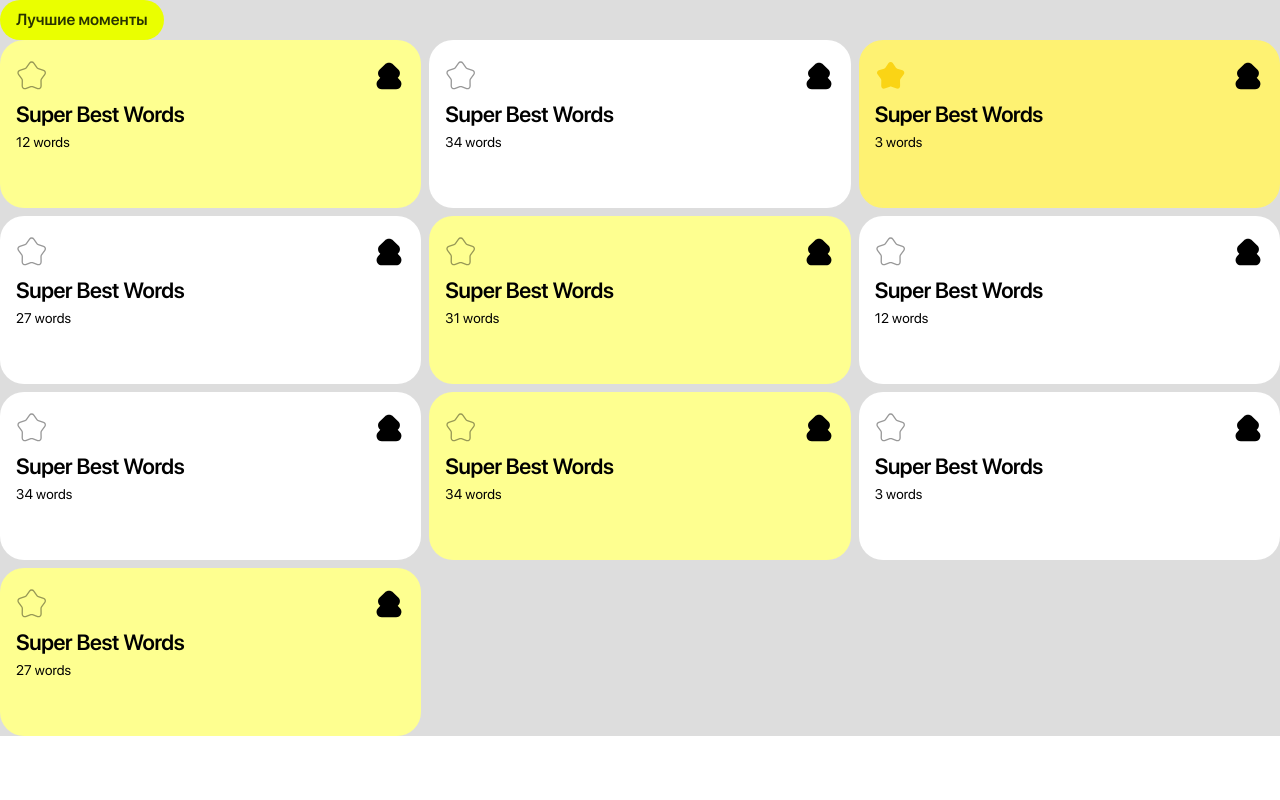
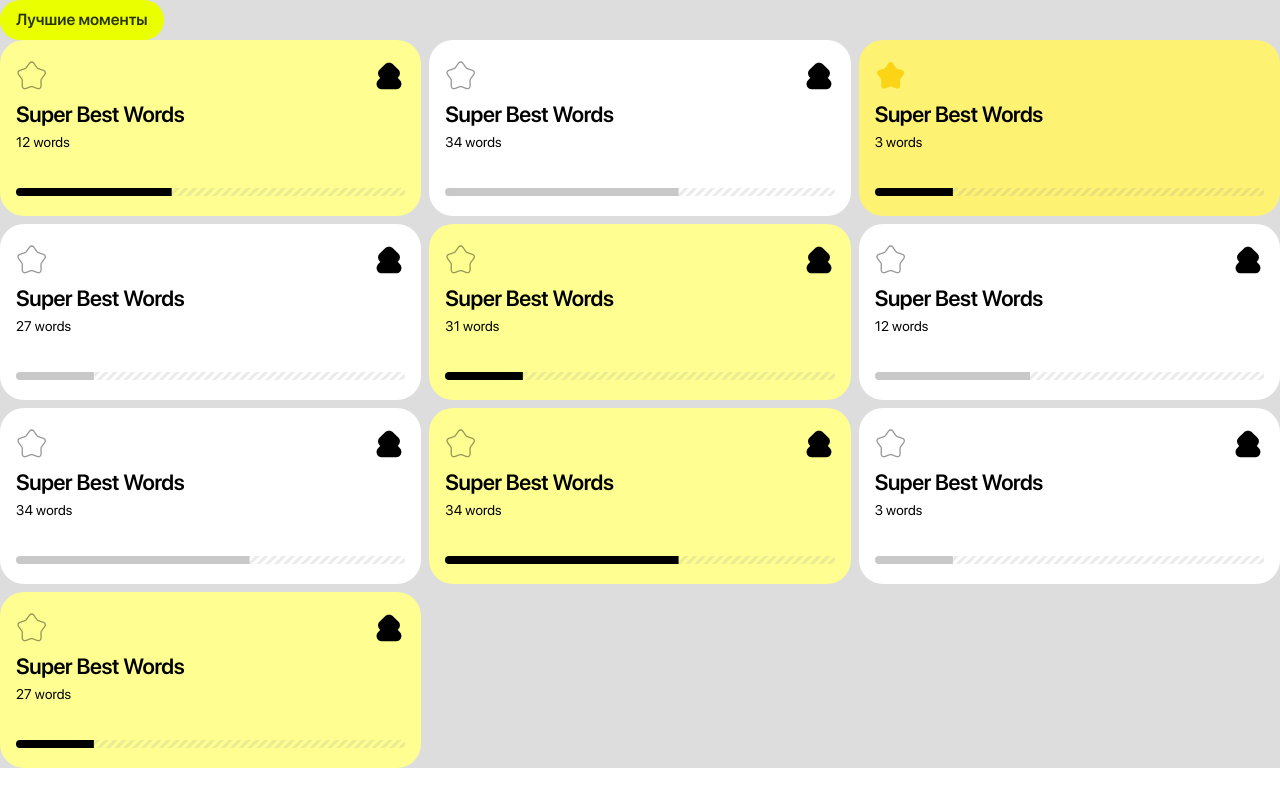
Before and after one commit to ux-button/starwordy-app, a React (Vite) app: page / in a window 1280 px wide. Built offline with nearby package versions, Linux system fonts and the light colour scheme.

Commit message:
Fix: Switch logic for GroupCell

```diff
--- a/src/ComponentsLibrary.jsx
+++ b/src/ComponentsLibrary.jsx
@@ -5,7 +5,7 @@ const ComponentLibrary = () => {
     return (
         <div className="bg-mono-200">
             <Button type='primary' size='main'>Лучшие моменты</Button>
-            <div className="grid grid-cols-3 gap-2">
+            <div className="grid grid-cols-2 sm:grid-cols-3 gap-2">
                 <GroupCell groupName='Super Best Words' words='12' learningCurve='4' isRaised={true} isStarred={false} />
                 <GroupCell groupName='Super Best Words' words='34' learningCurve='6' isRaised={false} isStarred={false} />
                 <GroupCell groupName='Super Best Words' words='3' learningCurve='2' isRaised={false} isStarred={true} />
--- a/src/components/GroupCell.jsx
+++ b/src/components/GroupCell.jsx
@@ -1,60 +1,41 @@
-import { useEffect, useState } from "react"
 import { Icon } from "./Icon"
 import { ProgressBar } from "./ProgressBar"
 
 const GroupCell = ({ groupName, words, learningCurve, isStarred, isRaised }) => {
-    const [type, setType] = useState({})
-
-    useEffect(() => {
-        // Default state params
-        if (!isStarred && !isRaised) {
-            setType({
-                ...type,
+  const groupType = () => {
+    switch (true) {
+      case (!isRaised && !isStarred):
+        return {
             bg: 'bg-white',
-                iconsBlock:
-                    <div className="flex justify-between">
-                        <Icon type='star' style='fill-none stroke-black opacity-40 hover:opacity-70 stroke-l size-8' />
-                        <Icon type='rise' style='fill-black size-8' />
-                    </div>,
-            })
+            starIcon: 'fill-none stroke-black opacity-40 hover:opacity-70 stroke-l size-8',
+            raiseIcon: 'fill-black size-8',
+        }
+      case (isRaised && !isStarred):
+        return {
+            bg: 'bg-lime-200',
+            starIcon: 'fill-none stroke-black opacity-40 hover:opacity-70 stroke-l size-8',
+            raiseIcon: 'fill-black size-8',
+        }
+      case (!isRaised && isStarred):
+        return {
+            bg: 'bg-daisy-200',
+            starIcon: 'fill-daisy-400 hover:fill-daisy-300 size-8',
+            raiseIcon: 'fill-black size-8',
+        }
+    }
   }
 
-        // Raised state params
-        if (!isStarred && isRaised) {
-            setType({
-                ...type,
-                bg: 'bg-lime-200',
-                iconsBlock:
+  return (
+    <div className={`${groupType().bg} py-5 px-4 rounded-3xl space-y-2`}>
       <div className="flex justify-between">
-                        <Icon type='star' style='fill-none stroke-black opacity-40 hover:opacity-70 stroke-l size-8' />
-                        <Icon type='rise' style='fill-black size-8' />
-                    </div>,
-            })
-        }
-
-        // Starred state params
-        if (isStarred && !isRaised) {
-            setType({
-                ...type,
-                bg: 'bg-daisy-200',
-                iconsBlock:
-                    <div className="flex justify-between">
-                        <Icon type='star' style='fill-daisy-400 hover:fill-daisy-300 size-8' />
-                        <Icon type='rise' style='fill-black size-8' />
-                    </div>,
-            })
-        }
-    }, [isStarred, isRaised])
-
-
-    return (
-        <div className={`${type.bg} py-5 px-4 rounded-3xl space-y-2`}>
-            {type.iconsBlock}
+        <Icon type='star' style={groupType().starIcon} />
+        {!isStarred && <Icon type='rise' style={groupType().raiseIcon} />}
+      </div>
       <div className="space-y-1 h-20">
         <div className="font-stwSemibold text-t-subsection">{groupName}</div>
         <div className="font-stwRegular text-t-default ">{`${words} words`}</div>
       </div>
-            <ProgressBar size='8' learningCurve={learningCurve} />
+      <ProgressBar isDefault={!isRaised && !isStarred} learningCurve={learningCurve} />
     </div>
   )
 }
--- a/src/components/ProgressBar.jsx
+++ b/src/components/ProgressBar.jsx
@@ -1,21 +1,23 @@
-const ProgressBar = ({ size, learningCurve }) => {
+const ProgressBar = ({ isDefault, learningCurve }) => {
   return (
-        <div className={`relative w-full h-${size / 4} rounded-full overflow-hidden`}>
+    <div className='relative w-full h-2 rounded-full overflow-hidden' >
       <svg
-                className={`absolute z-10 top-0 left-0 fill-black`}
-                height={size}
+        className={
+          isDefault
+          ? 'absolute z-10 top-0 left-0 h-2 fill-mono-300'
+          : 'absolute z-10 top-0 left-0 h-2 fill-black'
+        }
         width={`${learningCurve}0%`}
         preserveAspectRatio="xMaxYMin slice"
-                viewBox={`0 0 241 ${size}`}
+        viewBox='0 0 241 8'
         xmlns="http://www.w3.org/2000/svg"
       >
-                <rect width="241" height='16' fill="black"/>
+        <rect width="241" height='16'/>
       </svg>
       <svg
-                className={`absolute z-0 top-0 left-0 w-full fill-mono-500 opacity-20`}
-                height={size}
+        className='absolute z-0 top-0 left-0 h-2 w-full fill-mono-500 opacity-20'
         preserveAspectRatio="xMinYMin slice"
-                viewBox={`8 0 1148 ${size}`}
+        viewBox='8 0 1148 8'
         xmlns="http://www.w3.org/2000/svg"
       >
       <g>
```
Lines whose indentation alone changed are shown as unchanged.
